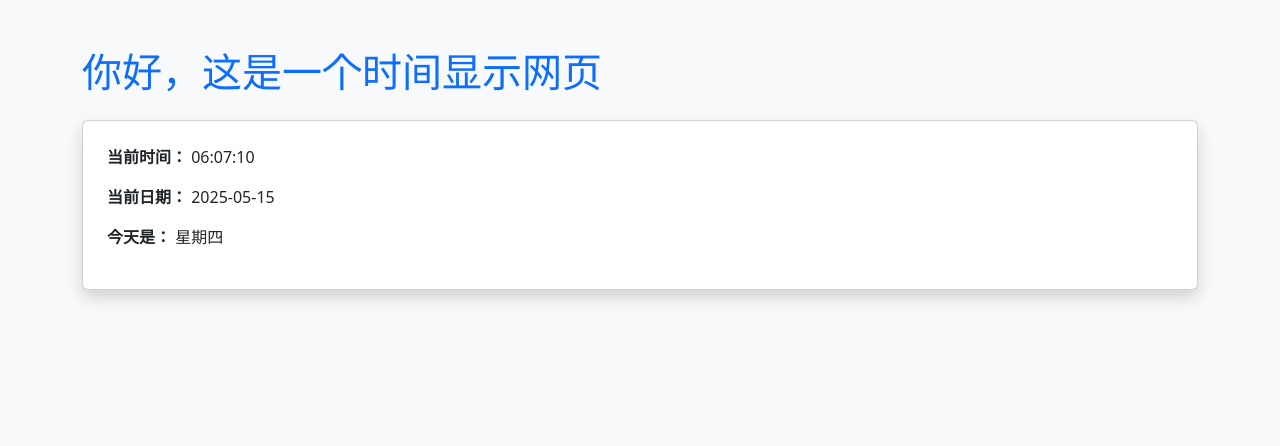
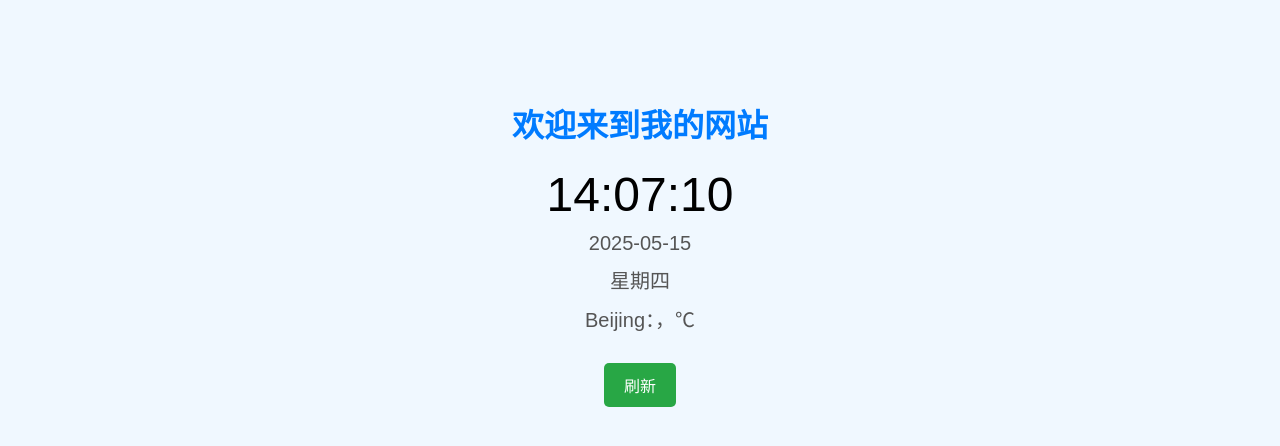
Before and after one commit to 5295214/flask-time-app, a Flask app: page / in a window 1280 px wide. Shown: the top 446 px of the page. Run offline with Flask 3, Linux system fonts and the light colour scheme; data that the repository does not hold is empty.

Commit message:
支持北京时间并实时刷新时间显示

```diff
--- a/app.py
+++ b/app.py
@@ -1,19 +1,41 @@
 from flask import Flask, render_template
 from datetime import datetime
 import os
+import pytz
+import requests
 
 app = Flask(__name__)
 
 @app.route("/")
 def home():
-    now = datetime.now()
+    # 设置北京时间
+    tz = pytz.timezone("Asia/Shanghai")
+    now = datetime.now(tz)
     weekday_map = ["星期一", "星期二", "星期三", "星期四", "星期五", "星期六", "星期日"]
 
     time_str = now.strftime("%H:%M:%S")
     date_str = now.strftime("%Y-%m-%d")
     weekday_str = weekday_map[now.weekday()]
 
-    return render_template("index.html", time=time_str, date=date_str, weekday=weekday_str)
+    # 获取天气信息（以北京为例）
+    city = "Beijing"
+    api_key = "3b89404d432736981e6df7d4e8cf9edd"  # <- 请替换为你自己的 API KEY
+    weather_url = f"https://api.openweathermap.org/data/2.5/weather?q={city}&appid={api_key}&units=metric&lang=zh_cn"
+
+    try:
+        response = requests.get(weather_url, timeout=3)
+        data = response.json()
+        weather = data["weather"][0]["description"]
+        temp = data["main"]["temp"]
+        weather_info = f"{city}：{weather}，{temp:.1f}℃"
+    except:
+        weather_info = "天气信息获取失败"
+
+    return render_template("index.html",
+                           time=time_str,
+                           date=date_str,
+                           weekday=weekday_str,
+                           weather=weather_info)
 
 if __name__ == "__main__":
     port = int(os.environ.get("PORT", 5000))
--- a/templates/index.html
+++ b/templates/index.html
@@ -1,19 +1,45 @@
 <!DOCTYPE html>
-<html lang="en">
+<html lang="zh">
 <head>
     <meta charset="UTF-8">
-    <title>显示当前时间</title>
-    <link href="https://cdn.jsdelivr.net/npm/bootstrap@5.3.0/dist/css/bootstrap.min.css" rel="stylesheet">
+    <title>我的时间网站</title>
+    <style>
+        body {
+            font-family: Arial, sans-serif;
+            text-align: center;
+            margin-top: 100px;
+            background-color: #f0f8ff;
+        }
+        h1 {
+            color: #007BFF;
+        }
+        .time {
+            font-size: 48px;
+            margin-top: 20px;
+        }
+        .date, .weekday, #weather {
+            font-size: 20px;
+            color: #555;
+            margin-top: 10px;
+        }
+        button {
+            background-color: #28a745;
+            color: white;
+            font-size: 16px;
+            padding: 10px 20px;
+            border: none;
+            margin-top: 30px;
+            border-radius: 5px;
+        }
+    </style>
 </head>
-<body class="bg-light">
-    <div class="container mt-5">
-        <h1 class="text-primary mb-4">你好，这是一个时间显示网页</h1>
+<body>
+    <h1>欢迎来到我的网站</h1>
+    <div class="time" id="time">{{ time }}</div>
+    <div class="date">{{ date }}</div>
+    <div class="weekday">{{ weekday }}</div>
+    <div id="weather">{{ weather }}</div>
 
-        <div class="card p-4 shadow">
-            <p><strong>当前时间：</strong> {{ time }}</p>
-            <p><strong>当前日期：</strong> {{ date }}</p>
-            <p><strong>今天是：</strong> {{ weekday }}</p>
-        </div>
-    </div>
+    <button onclick="location.reload()">刷新</button>
 </body>
 </html>
```
